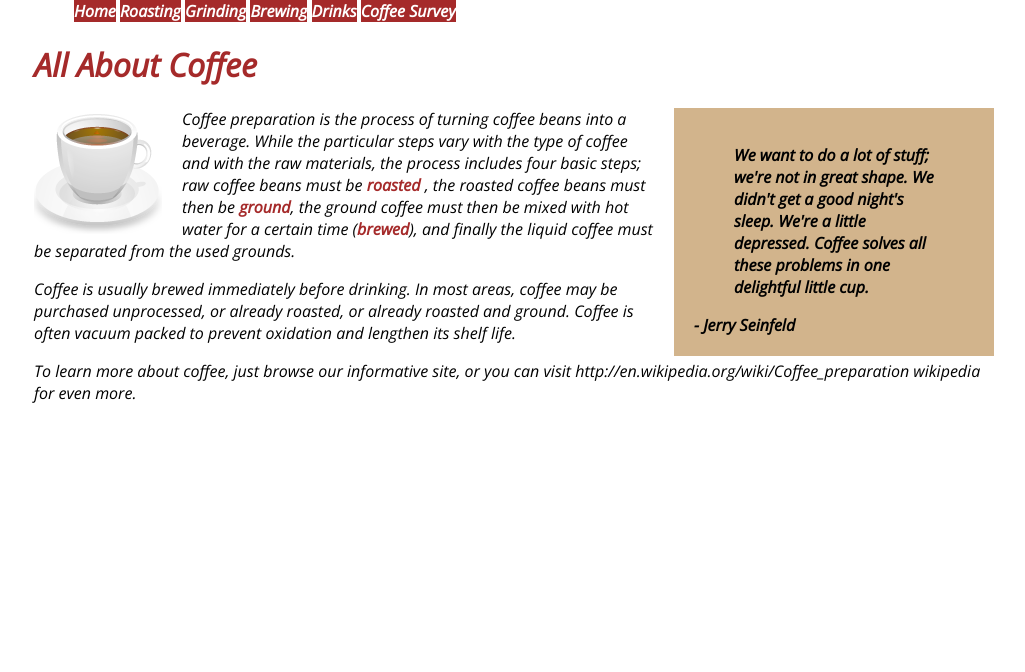
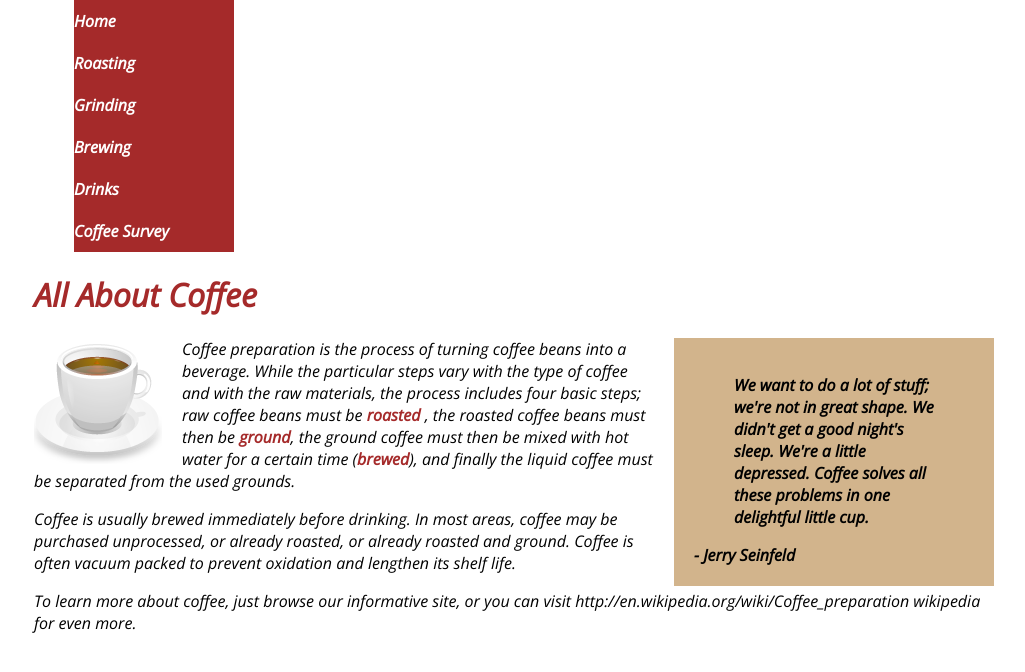
Before and after one commit to Mavqrick/Mavqrick.github.io, a plain HTML site: page Website Project/index.html in a window 1280 px wide. Shown: the whole page, without its empty margins (126-1151 px from the left). Drawn offline with nearby package versions, Linux system fonts and the light colour scheme.

Commit message:
Update stylesheet.css

```diff
--- a/Website Project/stylesheet.css
+++ b/Website Project/stylesheet.css
@@ -34,6 +34,10 @@ nav a:link, nav a:visited
 	{
 		background-color:brown;
 		color:white;
+		display:block;
+		width:160px;
+		text-align:centre;
+		padding: 10px 0;
 	}
 nav a:hover
 	{
```
